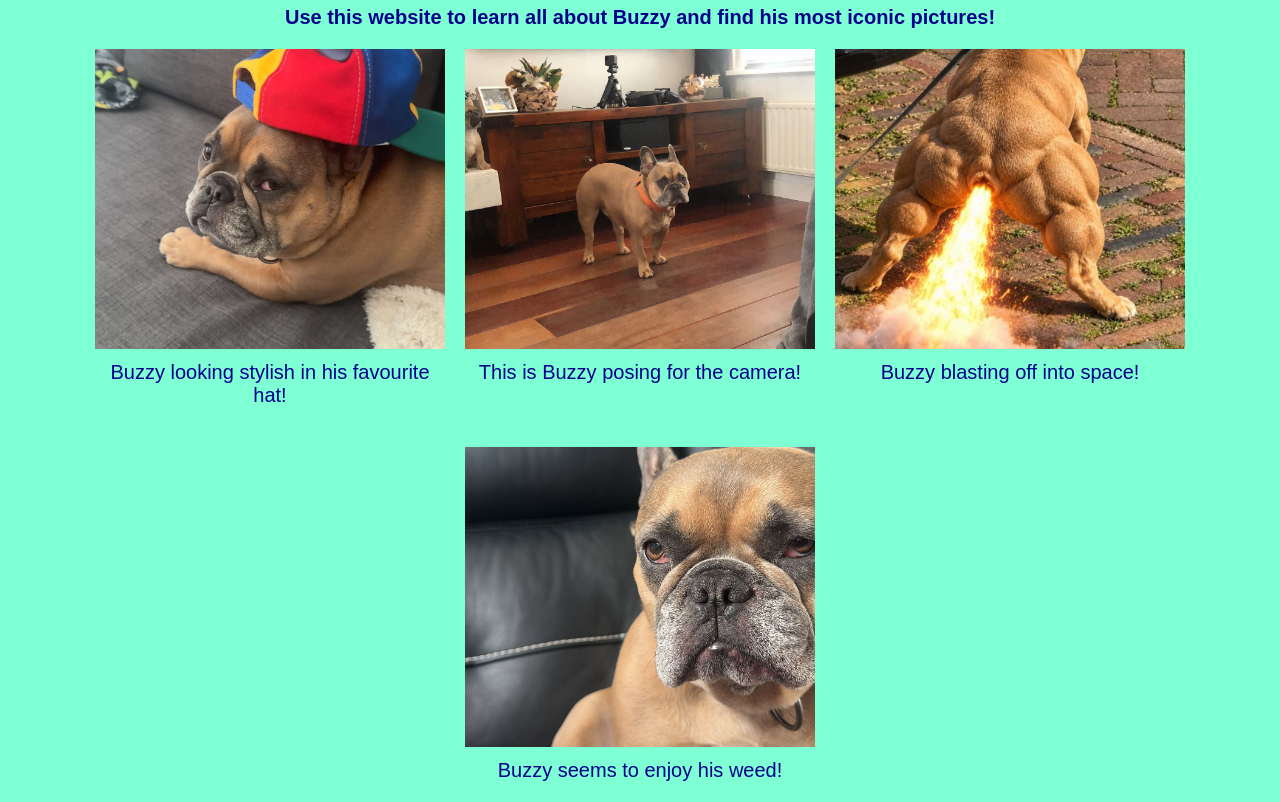
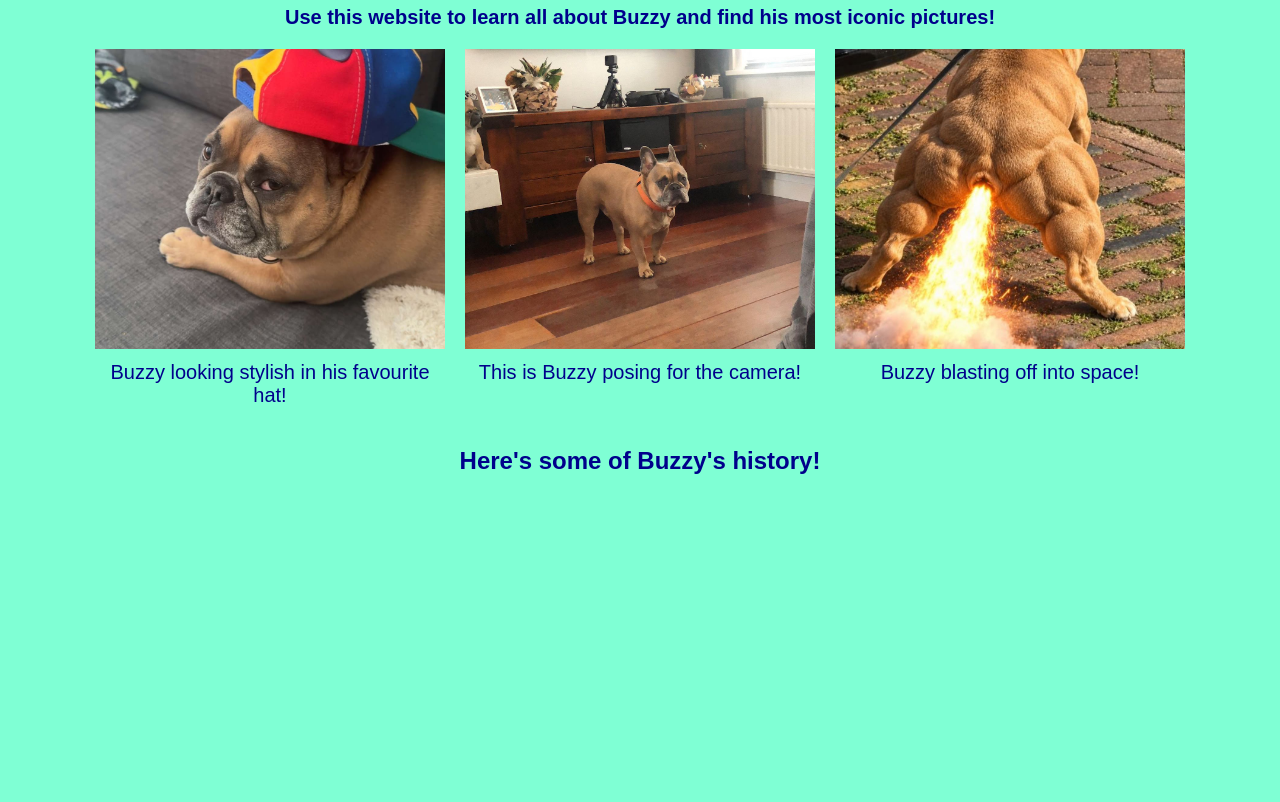
Before and after one commit to 67mangomustard67/BuzzyWebsite, a plain HTML site: page index.html in a window 1280 px wide. Shown: the part 93-895 px from the top of the page. After the commit the page ends 800 px from the top, so only its background shows below. Drawn offline with Linux system fonts and the light colour scheme.

Commit message:
Improvge page

```diff
--- a/index.html
+++ b/index.html
@@ -34,12 +34,9 @@
         <p>Buzzy blasting off into space!</p>
     </div>
 
-   <div class="picture-card">
-        <img src="images/geekedbuzzy.jpeg" class="geekedbuzzy">
-        <p>Buzzy seems to enjoy his weed!</p>
-   </div>
+    </div>
 
-    </div>
+    <h2> Here's some of Buzzy's history!</h2>
 
     </body>
 </html>
--- a/style.css
+++ b/style.css
@@ -10,6 +10,11 @@ h1 {
     text-align: center;
     color: darkblue;
     font-size: 40px;
+}
+
+h2 {
+    text-align: center;
+    color: darkblue;
 }
 
 p {
```
